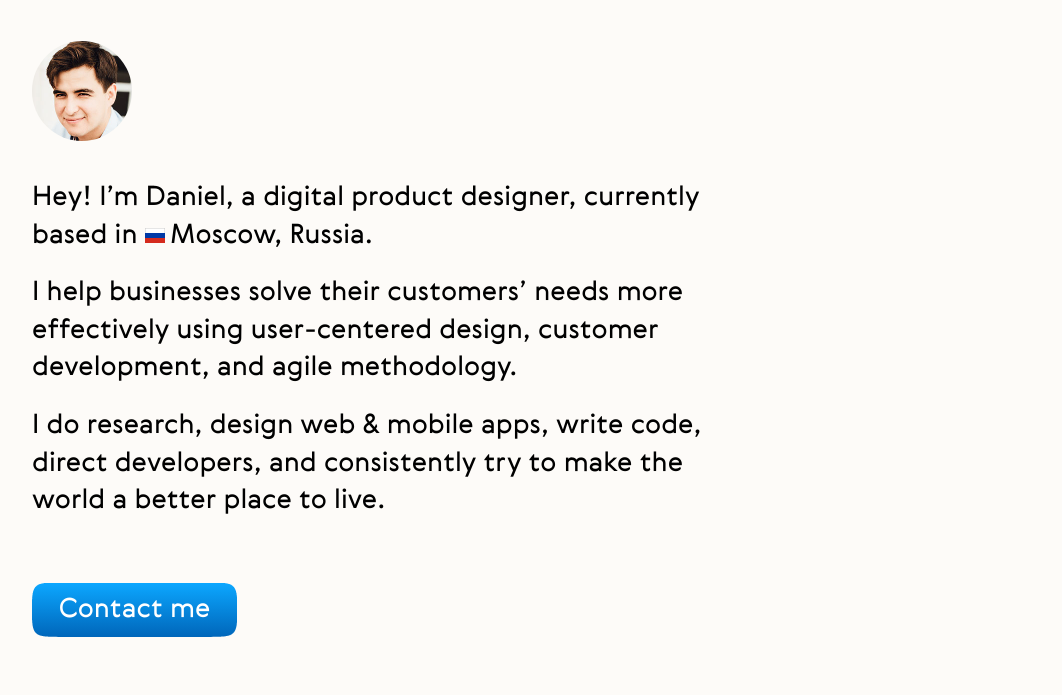
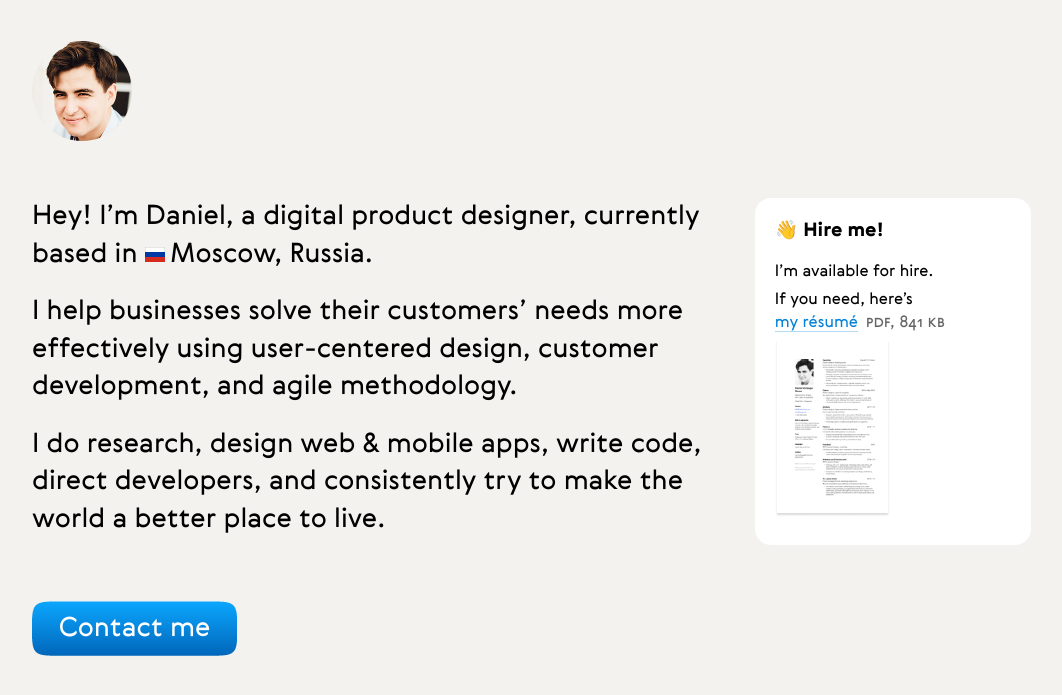
Before and after one commit to danielverdugo/danielverdugo.github.io, a Jekyll site: the page built from index.html, in a window 1280 px wide. Shown: the top 695 px of the page, without its empty margins (78-1140 px from the left). Built offline with Jekyll 4.4.1, drawn with Linux system fonts in a browser that asks for light colours; comment, search, counter and statistics services are not loaded.

Commit message:
'Hire me!' added

```diff
--- a/_includes/core.sass
+++ b/_includes/core.sass
@@ -12,6 +12,13 @@ main, div
     line-height: 143%
     color: $black
 
+h4
+    margin-bottom: 0
+
+p
+    margin-top: 0
+    margin-bottom: 0.3em
+
 a
     color: $link
     text-decoration: none
@@ -22,6 +29,12 @@ a:hover
     color: $hover
     border-bottom: 1px solid rgba($hover, 0.3)
     transition: all .3s ease-out
+
+a.imglink
+    border-bottom: 0
+
+a.span
+    border-bottom: 0
 
 img.inline
     display: inline
@@ -89,4 +102,21 @@ a.email
             background: linear-gradient(180deg, #7D3C00 0%, #D06969 100%)
             opacity: 1
 
+span.file
+    font-variant: small-caps
+    color: $dark-grey
+    font-variant-numeric: oldstyle-nums
+    margin-left: 0.22em
+    border-bottom: 0
+    cursor: pointer
+
+
+.hireme
+    width: 16em
+    background-color: $white
+    padding-top: 0.2em
+    padding-left: 1.25em
+    padding-bottom: 1.25em
+    border-radius: 1em;
+
 @import gridism
--- a/_sass/mobile.scss
+++ b/_sass/mobile.scss
@@ -12,4 +12,7 @@
         margin-left: auto;
         margin-right: auto;
     }
+    .hireme {
+        width: 100%;
+    }
 }
--- a/_sass/settings.sass
+++ b/_sass/settings.sass
@@ -2,9 +2,11 @@ $black: #000
 $white: #fff
 $link: #0683D8
 $hover: #E97018
-$background: #FDFBF8
+$background: #F4F2EE
 $font-family: 'Gerbera', Arial, Helvetica, sans-serif
 $font: 100% $font-family
+
+$dark-grey: #666666
 
 $max-width: 1100px
 
--- a/index.html
+++ b/index.html
@@ -5,10 +5,24 @@ title: Daniel Verdugo Nosov
 <div class="grid">
     <div class="unit two-thirds">
         <div class="photo-top centerme-mob"></div>
+    </div>
+    <div class="unit one-third">
+    </div>
+</div>
+<div class="grid">
+    <div class="unit two-thirds">
         <div class="highlight">
             <p>Hey! I&rsquo;m Daniel, a&nbsp;digital product designer, currently based <nobr>in&nbsp;<img src="/i/flag-ru.png" height="20" width="20" class="inline">Moscow, Russia.</nobr></p>
             <p>I&nbsp;help businesses solve their customers&rsquo; needs more effectively using user-centered design, customer development, and agile methodology.</p>
             <p>I&nbsp;do research, design web &amp;&nbsp;mobile apps, write code, direct developers, and consistently try to&nbsp;make the world a&nbsp;better place to&nbsp;live.</p>
+        </div>
+    </div>
+    <div class="unit one-third">
+        <div class="hireme">
+            <h3>👋&nbsp;Hire&nbsp;me!</h3>
+            <p>I&rsquo;m available for hire.</p>
+            <p>If&nbsp;you need, here&rsquo;s <a href="/danielverdugo-cv-2020.pdf" id="cv-link">my&nbsp;résumé</a>&nbsp;<a href="/danielverdugo-cv-2020.pdf" class="span"><span class="file" onmouseover="hover('cv-link')" onmouseout="remhover('cv-link')">pdf, 841&nbsp;kb</a></span></p>
+            <a href="/danielverdugo-cv-2020.pdf" class="imglink" onmouseover="hover('cv-link')" onmouseout="remhover('cv-link')"><img src="/i/resume.png" height="177" width="115"></a>
         </div>
     </div>
 </div>
--- a/main.sass
+++ b/main.sass
@@ -4,6 +4,9 @@
 @import fonts
 @import settings
 
-
+a.hover
+    color: $hover
+    border-bottom: 1px solid rgba($hover, 0.3)
+    transition: all .3s ease-out
 
 @import mobile
```
Also changed, not shown: _includes/footer.html (+8 -0 lines), i/resume.png (added).
